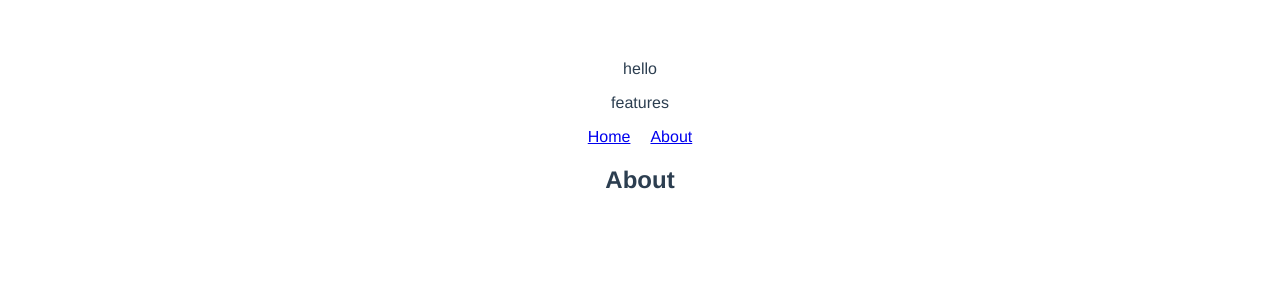
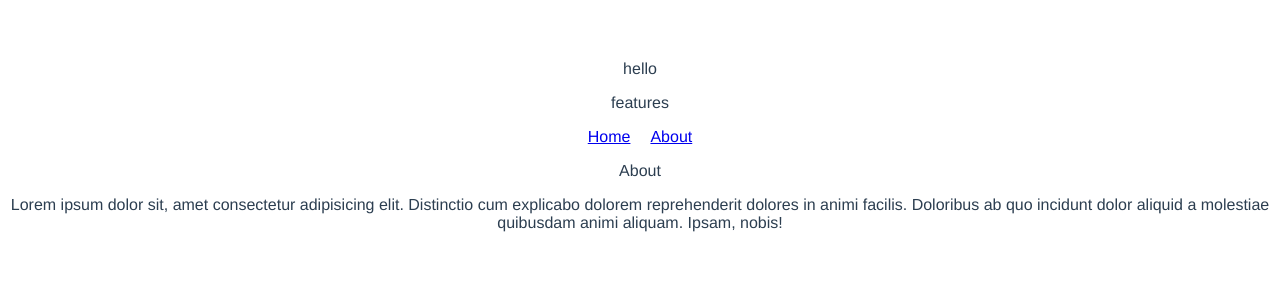
Before and after one commit to Arifkarimm/vue-i18n-starter, a Vue app: page /en/about in a window 1280 px wide. Shown: the top 300 px of the page. Built offline with nearby package versions, Linux system fonts and the light colour scheme.

Commit message:
different language test in about page

```diff
--- a/src/components/About.vue
+++ b/src/components/About.vue
@@ -1,6 +1,7 @@
 <template>
   <div>
-    <h2>About</h2>
+    <p>{{ $t("about.title") }}</p>
+    <p>{{ $t("about.content") }}</p>
   </div>
 </template>
 
--- a/src/components/Home.vue
+++ b/src/components/Home.vue
@@ -1,6 +1,8 @@
 <template>
   <div>
     <h2>Home</h2>
+    <p>{{ $t("about.title") }}</p>
+    <p>{{ $t("about.content") }}</p>
   </div>
 </template>
 
--- a/src/locales/en.json
+++ b/src/locales/en.json
@@ -2,5 +2,9 @@
   "message": "hello i18n !!",
   "nav": {
     "features": "features"
+  },
+  "about": {
+    "title": "About",
+    "content": "Lorem ipsum dolor sit, amet consectetur adipisicing elit. Distinctio cum explicabo dolorem reprehenderit dolores in animi facilis. Doloribus ab quo incidunt dolor aliquid a molestiae quibusdam animi aliquam. Ipsam, nobis!"
   }
 }
--- a/src/locales/fr.json
+++ b/src/locales/fr.json
@@ -2,5 +2,9 @@
   "message": "hello i18n !!",
   "nav": {
     "features": "features France"
+  },
+  "about": {
+    "title": "About France",
+    "content": "Lorem ipsum dolor sit, amet consectetur adipisicing elit. Distinctio cum explicabo dolorem reprehenderit dolores in animi facilis. Doloribus ab quo incidunt dolor aliquid a molestiae quibusdam animi aliquam. Ipsam, nobis!"
   }
 }
```
